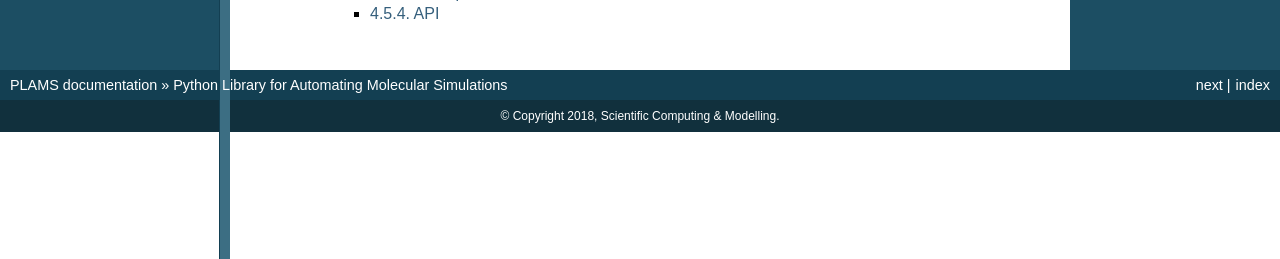
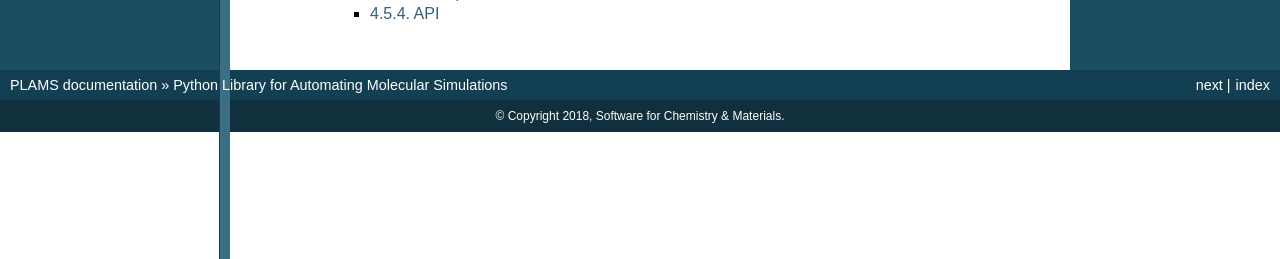
Before and after one commit to vivianlink/PLAMS, a Sphinx documentation site: the page built from doc/source/index.rst, in a window 1280 px wide. Shown: the part 1685-1944 px from the top of the page. Built offline with Sphinx 7.4.7, drawn with Linux system fonts in a browser that asks for light colours.

Commit message:
Change SCM name in documentation conf.py

```diff
--- a/doc/source/conf.py
+++ b/doc/source/conf.py
@@ -54,7 +54,7 @@ else:
 
     # General information about the project.
     project = u'PLAMS'
-    copyright = u'%i, Scientific Computing & Modelling'%(date.today().year)
+    copyright = u'%i, Software for Chemistry & Materials'%(date.today().year)
 
     # The version info for the project you're documenting, acts as replacement for
     # |version| and |release|, also used in various other places throughout the
```
